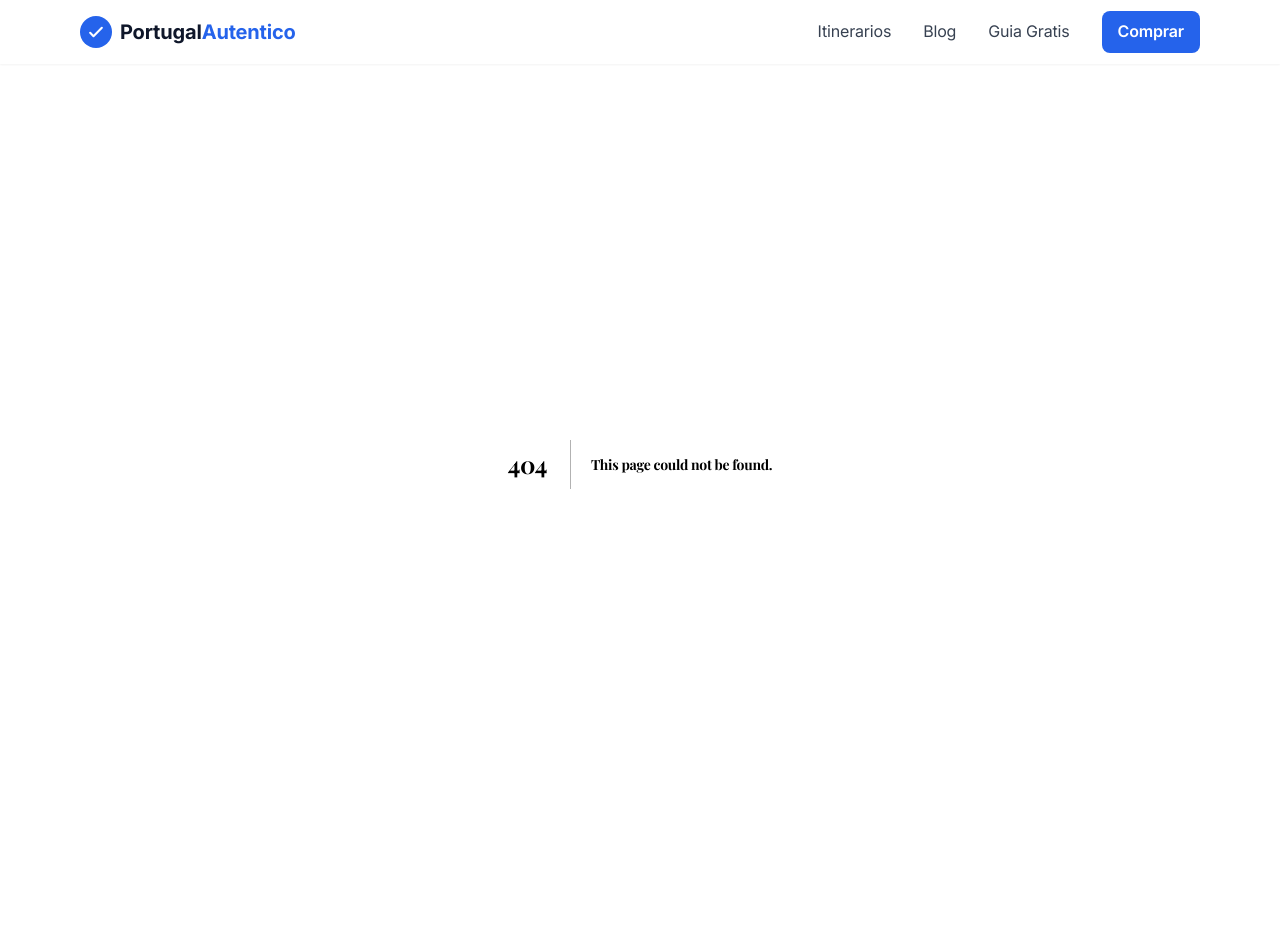
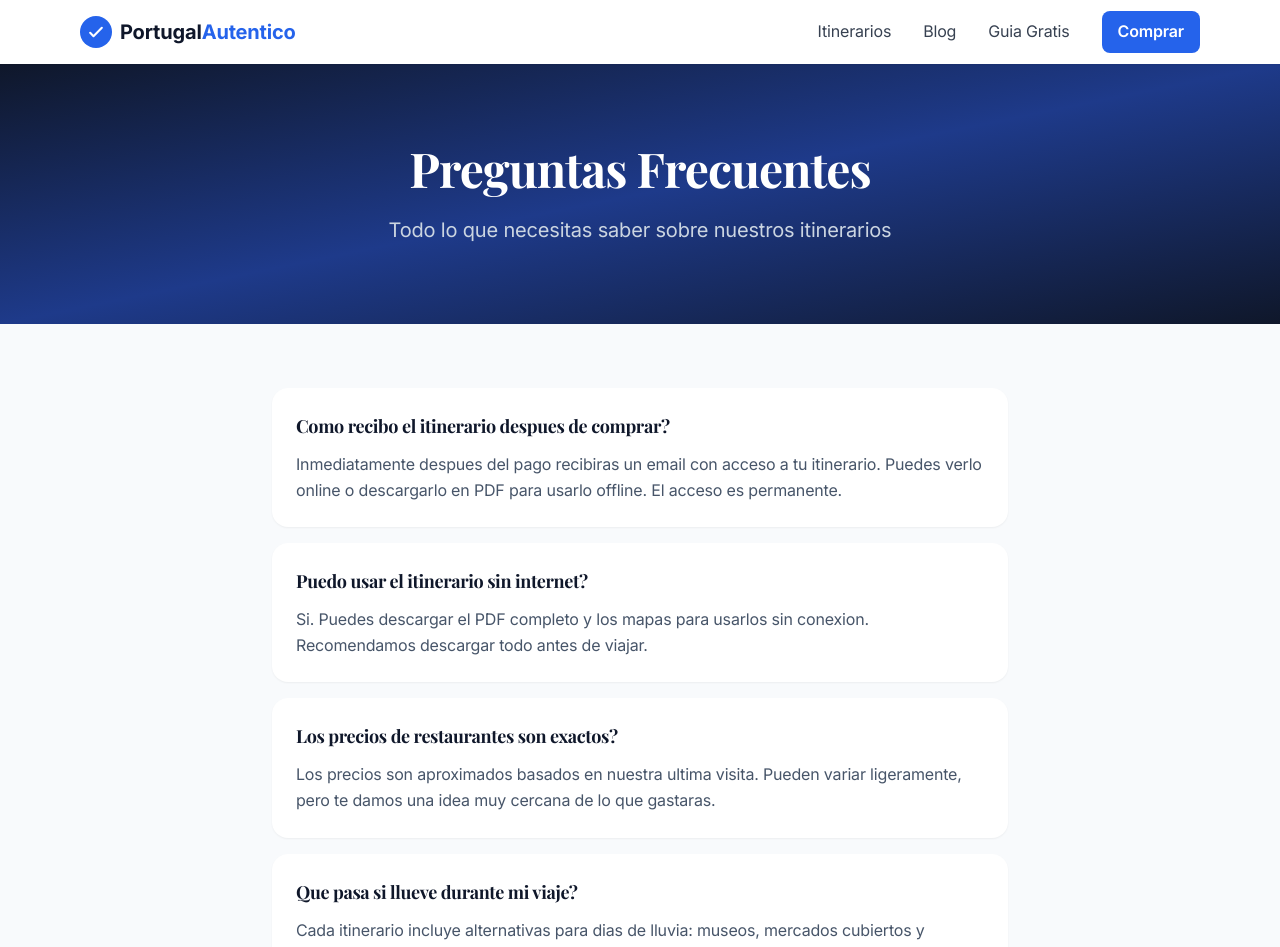
Before and after one commit to josetabares24-png/portugal-autentico-v2, a Next.js app: page /faq in a window 1280 px wide. Before the commit this address had no page. Shown: the top 947 px of the page. Before the commit the page ends 864 px from the top, so only its background shows below. Built offline with nearby package versions, Linux system fonts and the light colour scheme.

Commit message:
Blog con fotos, contacto, FAQ y navegacion mejorada

```diff
--- /dev/null
+++ b/src/app/faq/page.tsx
@@ -0,0 +1,78 @@
+import Link from 'next/link';
+
+const faqs = [
+  {
+    question: "Como recibo el itinerario despues de comprar?",
+    answer: "Inmediatamente despues del pago recibiras un email con acceso a tu itinerario. Puedes verlo online o descargarlo en PDF para usarlo offline. El acceso es permanente."
+  },
+  {
+    question: "Puedo usar el itinerario sin internet?",
+    answer: "Si. Puedes descargar el PDF completo y los mapas para usarlos sin conexion. Recomendamos descargar todo antes de viajar."
+  },
+  {
+    question: "Los precios de restaurantes son exactos?",
+    answer: "Los precios son aproximados basados en nuestra ultima visita. Pueden variar ligeramente, pero te damos una idea muy cercana de lo que gastaras."
+  },
+  {
+    question: "Que pasa si llueve durante mi viaje?",
+    answer: "Cada itinerario incluye alternativas para dias de lluvia: museos, mercados cubiertos y experiencias bajo techo."
+  },
+  {
+    question: "Como funciona la garantia de 14 dias?",
+    answer: "Si no estas satisfecho por cualquier motivo, escribenos dentro de los primeros 14 dias y te devolvemos el 100% del dinero. Sin preguntas."
+  },
+  {
+    question: "Los itinerarios estan actualizados?",
+    answer: "Si. Actualizamos los itinerarios cada 3 meses con nuevos restaurantes, horarios y tips. Si algo cambia, te avisamos por email."
+  },
+  {
+    question: "Puedo modificar el itinerario a mi gusto?",
+    answer: "Por supuesto. El itinerario es una guia, no una obligacion. Puedes saltarte paradas, cambiar el orden o anadir lugares que te interesen."
+  },
+  {
+    question: "Incluye entradas a monumentos?",
+    answer: "No, el itinerario no incluye entradas. Pero te indicamos precios exactos y donde comprarlas online para evitar colas."
+  },
+  {
+    question: "Es adecuado para familias con ninos?",
+    answer: "Si, aunque algunos tramos tienen cuestas. Te indicamos donde son y alternativas mas faciles. Alfama y Sintra pueden ser cansados para ninos pequenos."
+  },
+  {
+    question: "Que metodos de pago aceptan?",
+    answer: "Aceptamos tarjeta de credito/debito (Visa, Mastercard, Amex) y PayPal. El pago es 100% seguro."
+  }
+];
+
+export default function FAQPage() {
+  return (
+    <main className="min-h-screen bg-slate-50">
+      <section className="relative bg-gradient-to-br from-slate-900 via-blue-900 to-slate-900 py-20">
+        <div className="relative max-w-4xl mx-auto px-4 text-center text-white">
+          <h1 className="text-4xl md:text-5xl font-bold mb-6">Preguntas Frecuentes</h1>
+          <p className="text-xl text-slate-300">Todo lo que necesitas saber sobre nuestros itinerarios</p>
+        </div>
+      </section>
+
+      <section className="py-16">
+        <div className="max-w-3xl mx-auto px-4">
+          <div className="space-y-4">
+            {faqs.map((faq, i) => (
+              <div key={i} className="bg-white rounded-2xl p-6 shadow-sm">
+                <h3 className="text-lg font-bold text-slate-900 mb-3">{faq.question}</h3>
+                <p className="text-slate-600">{faq.answer}</p>
+              </div>
+            ))}
+          </div>
+
+          <div className="mt-12 bg-gradient-to-r from-blue-600 to-blue-700 rounded-2xl p-8 text-center text-white">
+            <h3 className="text-2xl font-bold mb-4">Tienes otra pregunta?</h3>
+            <p className="text-blue-100 mb-6">Escribenos y te respondemos en menos de 24 horas</p>
+            <Link href="/contacto" className="inline-block bg-white text-blue-600 px-8 py-3 rounded-xl font-bold hover:shadow-lg transition-all">
+              Contactar
+            </Link>
+          </div>
+        </div>
+      </section>
+    </main>
+  );
+}
```
